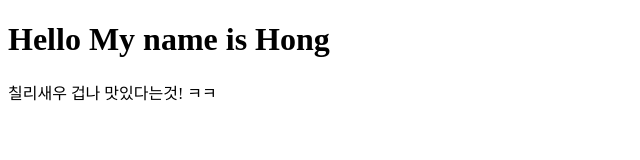
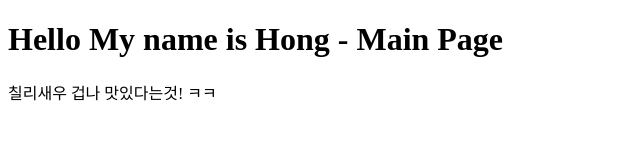
Before and after one commit to soongu/soon9_funny_css, a plain HTML site: page index.html in a window 1280 px wide. Shown: the whole page, without its empty margins (0-640 px from the left). Drawn offline with Linux system fonts and the light colour scheme.

Commit message:
Update index.html
메인 페이지 생성

```diff
--- a/index.html
+++ b/index.html
@@ -6,7 +6,7 @@
     <title>Funny Soon9</title>
 </head>
 <body>
-    <h1>Hello My name is Hong</h1>
+    <h1>Hello My name is Hong - Main Page</h1>
     <p>칠리새우 겁나 맛있다는것! ㅋㅋ</p>
 </body>
 </html>
```
